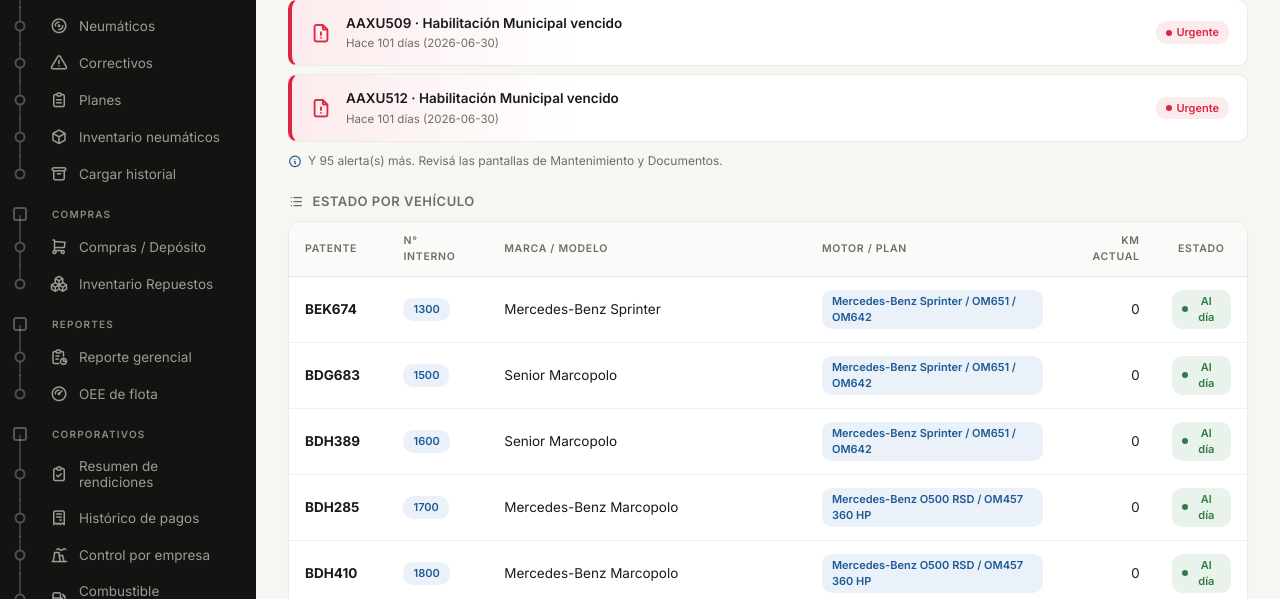
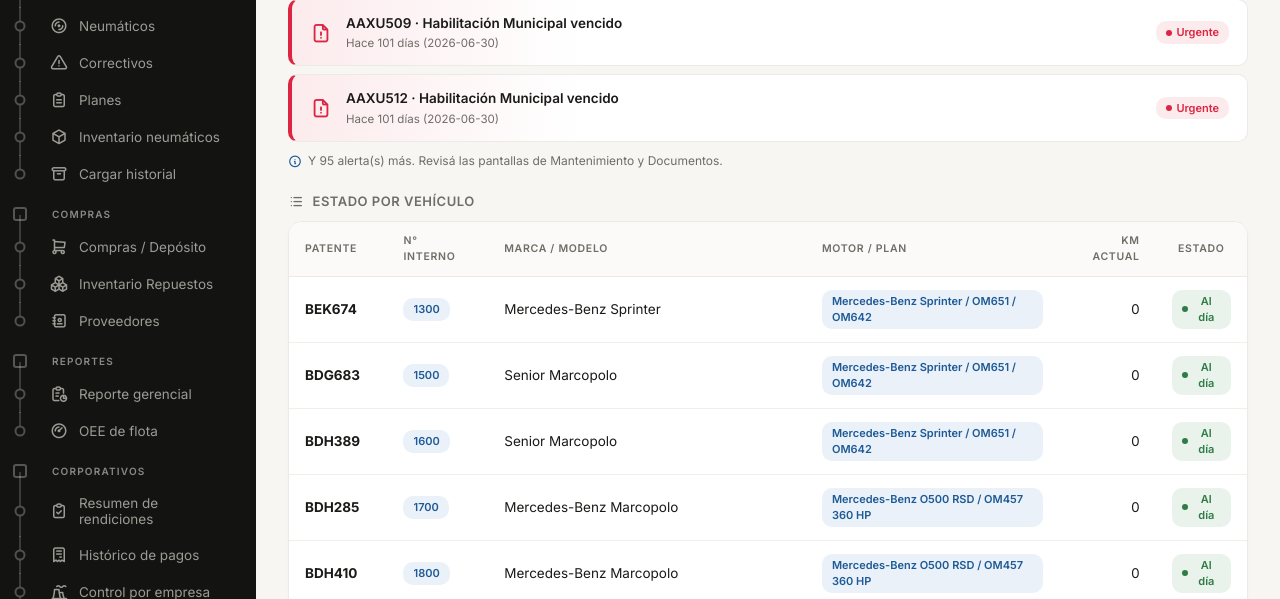
Before and after one commit to marcosmeternicht10-cell/flota-santaniana, a Flask app: page / in a window 1280 px wide. Shown: the part 731-1330 px from the top of the page. Run offline with Flask 3, Linux system fonts and the light colour scheme; a user stored in the database is signed in; data comes from the database, SQL or seed files in the repository; data that the repository does not hold is empty; some libraries are stand-ins or nearby versions.

Commit message:
Add files via upload

```diff
--- a/templates/index.html
+++ b/templates/index.html
@@ -98,6 +98,9 @@
         <button class="nav-item" data-sec="repuestos">
           <i class="ti ti-packages"></i> Inventario Repuestos
         </button>
+        <button class="nav-item" data-sec="proveedores">
+          <i class="ti ti-address-book"></i> Proveedores
+        </button>
 
         <div class="nav-section">Reportes</div>
         <button class="nav-item" data-sec="gerencial">
```
